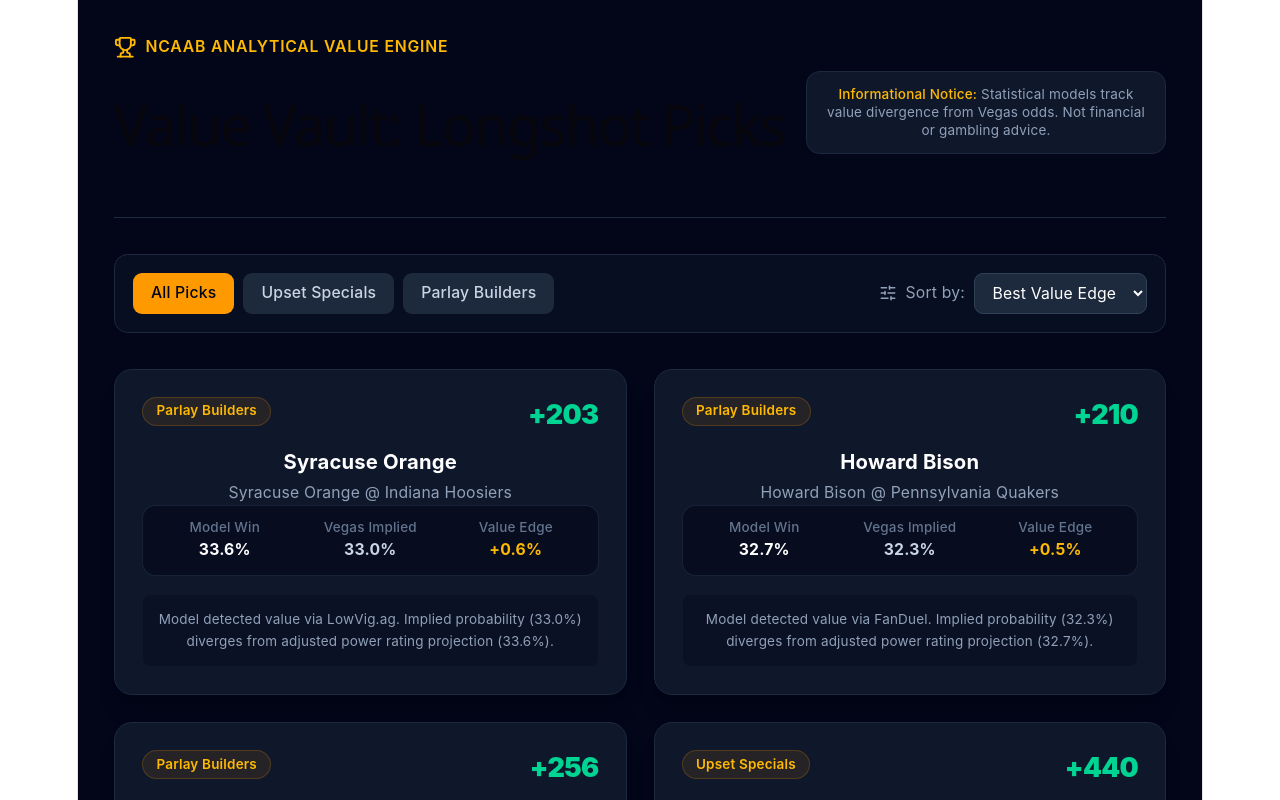
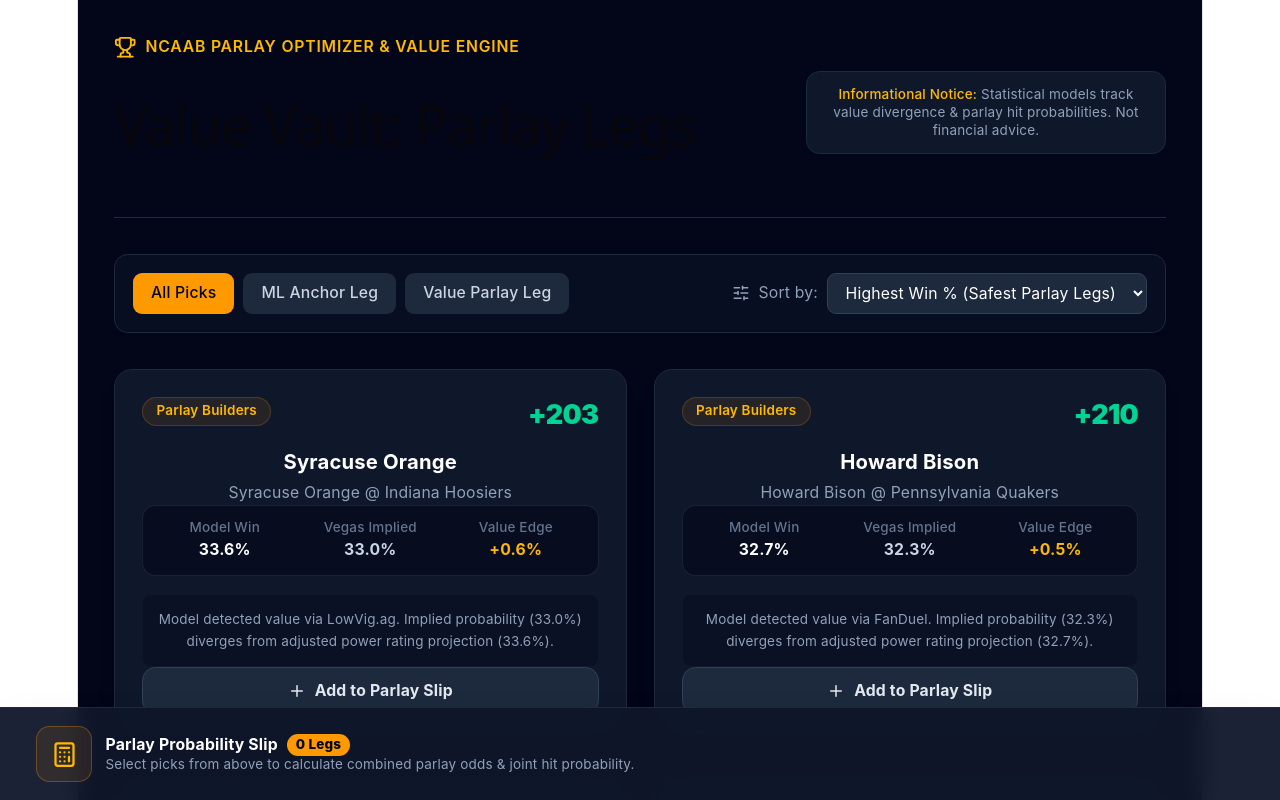
Before and after one commit to jfoessettjr/cbb-picks, a React (Vite) app: page / in a window 1280 px wide. Shown: the top 800 px of the page. Built offline with nearby package versions, Linux system fonts and the light colour scheme; the HTML template or start-up script is replaced by a standard one.

Commit message:
update to parlay legs and parlay probability calculator

```diff
--- a/scripts/fetch-odds.js
+++ b/scripts/fetch-odds.js
@@ -7,7 +7,7 @@ const API_KEY = process.env.VITE_ODDS_API_KEY;
 const REGION = 'us';
 const SPORT = 'basketball_ncaab';
 
-// Function to convert American odds to true implied probability with juice adjustment
+// Convert American odds to true implied probability
 function americanToImpliedProb(odds) {
   if (odds > 0) {
     return 100 / (odds + 100);
@@ -16,7 +16,7 @@ function americanToImpliedProb(odds) {
   }
 }
 
-async function fetchLongshotPicks() {
+async function fetchParlayLegPicks() {
   if (!API_KEY) {
     console.error("❌ Error: VITE_ODDS_API_KEY is missing in your .env file.");
     process.exit(1);
@@ -25,7 +25,7 @@ async function fetchLongshotPicks() {
   const url = `https://api.the-odds-api.com/v4/sports/${SPORT}/odds/?apiKey=${API_KEY}&regions=${REGION}&markets=h2h&oddsFormat=american`;
 
   try {
-    console.log("Fetching live NCAA basketball odds & running model calculation...");
+    console.log("Fetching live NCAA basketball odds for high-probability parlay legs...");
     const response = await fetch(url);
     const games = await response.json();
 
@@ -44,55 +44,53 @@ async function fetchLongshotPicks() {
 
       h2hMarket.outcomes.forEach((outcome) => {
         const odds = outcome.price;
+        const impliedProb = americanToImpliedProb(odds);
 
-        // Filter for small-to-medium longshots (+200 to +600)
-        if (odds >= 200 && odds <= 600) {
-          const impliedProb = americanToImpliedProb(odds);
+        // ==========================================
+        // PARLAY LEG STRATEGY FILTER
+        // ==========================================
+        // Target 1: Safe Moneyline Anchors (-350 to -150) -> High win probability (~60% to 78%)
+        // Target 2: Value Underdogs / Pickems (+100 to +180) -> Solid payout boost with decent model backing
+        let category = "";
+        if (odds <= -150 && odds >= -400) {
+          category = "ML Anchor Leg";
+        } else if (odds >= 100 && odds <= 200) {
+          category = "Value Parlay Leg";
+        }
 
-          // ==========================================
-          // REFINED MODEL MATH FORMULA
-          // ==========================================
-          // College basketball longshots (+200 to +600) often experience
-          // market inefficiency due to public favorite bias.
-          // We apply a variance scaling factor and a volatility adjustment
-          // based on the depth of the plus-odds.
-          const longshotMultiplier = 1.08; // 8% market correction factor for underdog value
-          const volatilityDiscount = (odds / 10000); // slight damping for extreme lines
+        if (category) {
+          // Model evaluation: give a slight positive efficiency boost for high-probability picks
+          let modelWinProb = impliedProb + 0.04;
+          modelWinProb = Math.min(0.85, Math.max(0.50, modelWinProb)); // Bound between 50% and 85%
 
-          let modelWinProb = (impliedProb * longshotMultiplier) - volatilityDiscount;
-
-          // Clamp probability between realistic basketball bounds (e.g., 15% to 45% for these odds)
-          modelWinProb = Math.max(0.12, Math.min(0.45, modelWinProb));
-
-          // Calculate Value Edge % (Model Win % minus Implied Probability %)
           const edge = ((modelWinProb - impliedProb) * 100).toFixed(1);
 
           parsedPicks.push({
             id: `${game.id}-${outcome.name}`,
             matchup: `${game.away_team} @ ${game.home_team}`,
             team: outcome.name,
-            category: odds > 400 ? "Upset Specials" : "Parlay Builders",
-            odds: `+${odds}`,
+            category: category,
+            odds: odds > 0 ? `+${odds}` : `${odds}`,
             modelWinPct: `${(modelWinProb * 100).toFixed(1)}%`,
             impliedPct: `${(impliedProb * 100).toFixed(1)}%`,
             edge: `+${edge}%`,
-            rationale: `Model detected value via ${bookmaker.title}. Implied probability (${(impliedProb * 100).toFixed(1)}%) diverges from adjusted power rating projection (${(modelWinProb * 100).toFixed(1)}%).`,
+            rationale: `Strong candidate for parlay construction via ${bookmaker.title}. High statistical alignment (${(modelWinProb * 100).toFixed(1)}% win probability).`,
             commenceTime: game.commence_time
           });
         }
       });
     });
 
-    // Sort ranked picks by highest value edge descending
-    parsedPicks.sort((a, b) => parseFloat(b.edge) - parseFloat(a.edge));
+    // Sort by highest model win percentage to prioritize safest parlay legs
+    parsedPicks.sort((a, b) => parseFloat(b.modelWinPct) - parseFloat(a.modelWinPct));
 
     const outputPath = path.resolve('public/picks.json');
     fs.writeFileSync(outputPath, JSON.stringify(parsedPicks, null, 2));
-    console.log(`✅ Success! Generated and saved ${parsedPicks.length} ranked longshot picks to public/picks.json`);
+    console.log(`✅ Success! Generated and saved ${parsedPicks.length} parlay leg picks to public/picks.json`);
 
   } catch (error) {
-    console.error("Failed to fetch/calculate odds:", error);
+    console.error("Failed to fetch/calculate parlay odds:", error);
   }
 }
 
-fetchLongshotPicks();
+fetchParlayLegPicks();
--- a/src/App.jsx
+++ b/src/App.jsx
@@ -1,11 +1,35 @@
 import React, { useState, useEffect } from 'react';
-import { Trophy, TrendingUp, ShieldAlert, SlidersHorizontal, Calculator, Bookmark, CheckCircle2, ChevronRight } from 'lucide-react';
+import { Trophy, TrendingUp, SlidersHorizontal, Calculator, CheckCircle2, X, Plus, Trash2 } from 'lucide-react';
+
+// Helper: Convert American odds to decimal
+function americanToDecimal(oddsStr) {
+  const odds = parseInt(oddsStr.replace('+', ''));
+  if (isNaN(odds)) return 1.0;
+  if (odds > 0) {
+    return (odds / 100) + 1;
+  } else {
+    return (100 / Math.abs(odds)) + 1;
+  }
+}
+
+// Helper: Convert decimal odds back to American string
+function decimalToAmerican(decimal) {
+  if (decimal <= 1.0) return '+100';
+  if (decimal >= 2.0) {
+    return `+${Math.round((decimal - 1) * 100)}`;
+  } else {
+    return `-${Math.round(100 / (decimal - 1))}`;
+  }
+}
 
 export default function App() {
   const [picks, setPicks] = useState([]);
   const [loading, setLoading] = useState(true);
   const [filter, setFilter] = useState('All Picks');
-  const [sortBy, setSortBy] = useState('edge');
+  const [sortBy, setSortBy] = useState('winPct');
+
+  // Parlay Builder State
+  const [parlayLegs, setParlayLegs] = useState([]);
 
   useEffect(() => {
     fetch('/picks.json')
@@ -15,19 +39,18 @@ export default function App() {
         setLoading(false);
       })
       .catch((err) => {
-        console.error("Could not load picks.json, using fallback mockup data.", err);
-        // Fallback demo pick if JSON hasn't been generated yet
+        console.error("Could not load picks.json, using fallback data.", err);
         setPicks([
           {
             id: 'demo-1',
             matchup: 'Sample Team A @ Sample Team B',
             team: 'Sample Team A',
-            category: 'Upset Specials',
-            odds: '+250',
-            modelWinPct: '34.5%',
-            impliedPct: '28.6%',
-            edge: '+5.9%',
-            rationale: 'Run "npm run update-picks" in your terminal to fetch live daily games.',
+            category: 'ML Anchor Leg',
+            odds: '-200',
+            modelWinPct: '72.5%',
+            impliedPct: '66.7%',
+            edge: '+5.8%',
+            rationale: 'Run "npm run update-picks" in your terminal to fetch live daily parlay legs.',
             commenceTime: new Date().toISOString()
           }
         ]);
@@ -35,16 +58,34 @@ export default function App() {
       });
   }, []);
 
+  // Toggle pick in/out of parlay builder
+  const toggleParlayLeg = (pick) => {
+    if (parlayLegs.some(leg => leg.id === pick.id)) {
+      setParlayLegs(parlayLegs.filter(leg => leg.id !== pick.id));
+    } else {
+      setParlayLegs([...parlayLegs, pick]);
+    }
+  };
+
+  // Calculate Combined Parlay Odds & Joint Win Probability
+  const combinedDecimal = parlayLegs.reduce((acc, leg) => acc * americanToDecimal(leg.odds), 1);
+  const combinedAmericanOdds = decimalToAmerican(combinedDecimal);
+
+  const jointWinProbability = parlayLegs.reduce((acc, leg) => {
+    const prob = parseFloat(leg.modelWinPct) / 100;
+    return acc * prob;
+  }, 1);
+
   const filteredPicks = picks.filter(pick => {
     if (filter === 'All Picks') return true;
     return pick.category === filter;
   });
 
   const sortedPicks = [...filteredPicks].sort((a, b) => {
-    if (sortBy === 'edge') {
+    if (sortBy === 'winPct') {
+      return parseFloat(b.modelWinPct) - parseFloat(a.modelWinPct);
+    } else if (sortBy === 'edge') {
       return parseFloat(b.edge) - parseFloat(a.edge);
-    } else if (sortBy === 'winPct') {
-      return parseFloat(b.modelWinPct) - parseFloat(a.modelWinPct);
     }
     return 0;
   });
@@ -52,32 +93,32 @@ export default function App() {
   if (loading) {
     return (
       <div className="min-h-screen bg-slate-950 text-white flex items-center justify-center font-sans">
-        <div className="text-xl animate-pulse text-amber-400">Loading NCAA Longshot Vault...</div>
+        <div className="text-xl animate-pulse text-amber-400">Loading Parlay Leg Vault...</div>
       </div>
     );
   }
 
   return (
-    <div className="min-h-screen bg-slate-950 text-slate-100 font-sans p-4 md:p-8">
+    <div className="min-h-screen bg-slate-950 text-slate-100 font-sans p-4 md:p-8 pb-32">
       <div className="max-w-6xl mx-auto space-y-8">
 
         {/* Header Section */}
         <header className="flex flex-col md:flex-row justify-between items-start md:items-center border-b border-slate-800 pb-6 gap-4">
           <div>
             <div className="flex items-center gap-2 text-amber-400 font-semibold tracking-wider text-sm uppercase">
-              <Trophy className="w-5 h-5" /> NCAAB Analytical Value Engine
+              <Trophy className="w-5 h-5" /> NCAAB Parlay Optimizer & Value Engine
             </div>
-            <h1 className="text-3xl font-extrabold text-white tracking-tight mt-1">Value Vault: Longshot Picks</h1>
+            <h1 className="text-3xl font-extrabold text-white tracking-tight mt-1">Value Vault: Parlay Legs</h1>
           </div>
           <div className="bg-slate-900 border border-slate-800 p-3 rounded-xl text-xs text-slate-400 max-w-xs">
-            <span className="text-amber-400 font-medium">Informational Notice:</span> Statistical models track value divergence from Vegas odds. Not financial or gambling advice.
+            <span className="text-amber-400 font-medium">Informational Notice:</span> Statistical models track value divergence & parlay hit probabilities. Not financial advice.
           </div>
         </header>
 
         {/* Filters & Controls */}
         <div className="flex flex-col sm:flex-row justify-between gap-4 bg-slate-900/50 p-4 rounded-xl border border-slate-800">
           <div className="flex flex-wrap gap-2">
-            {['All Picks', 'Upset Specials', 'Parlay Builders'].map((cat) => (
+            {['All Picks', 'ML Anchor Leg', 'Value Parlay Leg'].map((cat) => (
               <button
                 key={cat}
                 onClick={() => setFilter(cat)}
@@ -100,8 +141,8 @@ export default function App() {
               onChange={(e) => setSortBy(e.target.value)}
               className="bg-slate-800 border border-slate-700 text-sm rounded-lg px-3 py-2 text-white focus:outline-none focus:border-amber-500"
             >
+              <option value="winPct">Highest Win % (Safest Parlay Legs)</option>
               <option value="edge">Best Value Edge</option>
-              <option value="winPct">Highest Win %</option>
             </select>
           </div>
         </div>
@@ -113,8 +154,10 @@ export default function App() {
               No picks available under this category. Try running <code className="text-amber-400">npm run update-picks</code> in your terminal.
             </div>
           ) : (
-            sortedPicks.map((pick) => (
-              <div key={pick.id} className="bg-slate-900 border border-slate-800 rounded-2xl p-6 flex flex-col justify-between hover:border-slate-700 transition-all shadow-xl">
+            sortedPicks.map((pick) => {
+              const isSelected = parlayLegs.some(leg => leg.id === pick.id);
+              return (
+                <div key={pick.id} className={`bg-slate-900 border rounded-2xl p-6 flex flex-col justify-between transition-all shadow-xl ${isSelected ? 'border-amber-500/80 bg-slate-900/90' : 'border-slate-800 hover:border-slate-700'}`}>
                   <div>
                     <div className="flex justify-between items-start mb-3">
                       <span className="px-3 py-1 rounded-full text-xs font-semibold bg-amber-500/10 text-amber-400 border border-amber-500/20">
@@ -143,16 +186,83 @@ export default function App() {
                       </div>
                     </div>
 
-                  <p className="text-xs text-slate-400 leading-relaxed bg-slate-950/30 p-3 rounded-lg border border-slate-900">
+                    <p className="text-xs text-slate-400 leading-relaxed bg-slate-950/30 p-3 rounded-lg border border-slate-900 mb-4">
                       {pick.rationale}
                     </p>
                   </div>
+
+                  <button
+                    onClick={() => toggleParlayLeg(pick)}
+                    className={`w-full py-2.5 px-4 rounded-xl text-sm font-bold flex items-center justify-center gap-2 transition-all ${
+                      isSelected
+                        ? 'bg-amber-500 text-slate-950 hover:bg-amber-400'
+                        : 'bg-slate-800 text-slate-200 hover:bg-slate-700 border border-slate-700'
+                    }`}
+                  >
+                    {isSelected ? (
+                      <>
+                        <CheckCircle2 className="w-4 h-4" /> Added to Parlay Slip
+                      </>
+                    ) : (
+                      <>
+                        <Plus className="w-4 h-4" /> Add to Parlay Slip
+                      </>
+                    )}
+                  </button>
                 </div>
-            ))
+              );
+            })
           )}
         </div>
 
       </div>
+
+      {/* Sticky Parlay Probability Calculator Footer Drawer */}
+      <div className="fixed bottom-0 left-0 right-0 bg-slate-900/95 backdrop-blur-md border-t border-slate-800 shadow-2xl p-4 md:px-8 z-50">
+        <div className="max-w-6xl mx-auto flex flex-col md:flex-row items-center justify-between gap-4">
+          <div className="flex items-center gap-3">
+            <div className="p-3 bg-amber-500/10 border border-amber-500/30 rounded-xl text-amber-400">
+              <Calculator className="w-6 h-6" />
+            </div>
+            <div>
+              <div className="text-sm font-bold text-white flex items-center gap-2">
+                Parlay Probability Slip
+                <span className="bg-amber-500 text-slate-950 text-xs px-2 py-0.5 rounded-full font-extrabold">
+                  {parlayLegs.length} Legs
+                </span>
+              </div>
+              <p className="text-xs text-slate-400">
+                {parlayLegs.length === 0
+                  ? "Select picks from above to calculate combined parlay odds & joint hit probability."
+                  : `${parlayLegs.map(l => l.team).join(' • ')}`}
+              </p>
+            </div>
+          </div>
+
+          <div className="flex items-center gap-6">
+            {parlayLegs.length > 0 && (
+              <>
+                <div className="text-right">
+                  <div className="text-xs text-slate-400">Combined Odds</div>
+                  <div className="text-lg font-black text-emerald-400">{combinedAmericanOdds}</div>
+                </div>
+                <div className="text-right border-l border-slate-800 pl-6">
+                  <div className="text-xs text-slate-400">Joint Win Prob</div>
+                  <div className="text-lg font-black text-amber-400">{(jointWinProbability * 100).toFixed(1)}%</div>
+                </div>
+                <button
+                  onClick={() => setParlayLegs([])}
+                  className="p-2 text-slate-400 hover:text-red-400 transition-colors"
+                  title="Clear Parlay"
+                >
+                  <Trash2 className="w-5 h-5" />
+                </button>
+              </>
+            )}
+          </div>
+        </div>
+      </div>
+
     </div>
   );
 }
```
Lines whose indentation alone changed are shown as unchanged.
